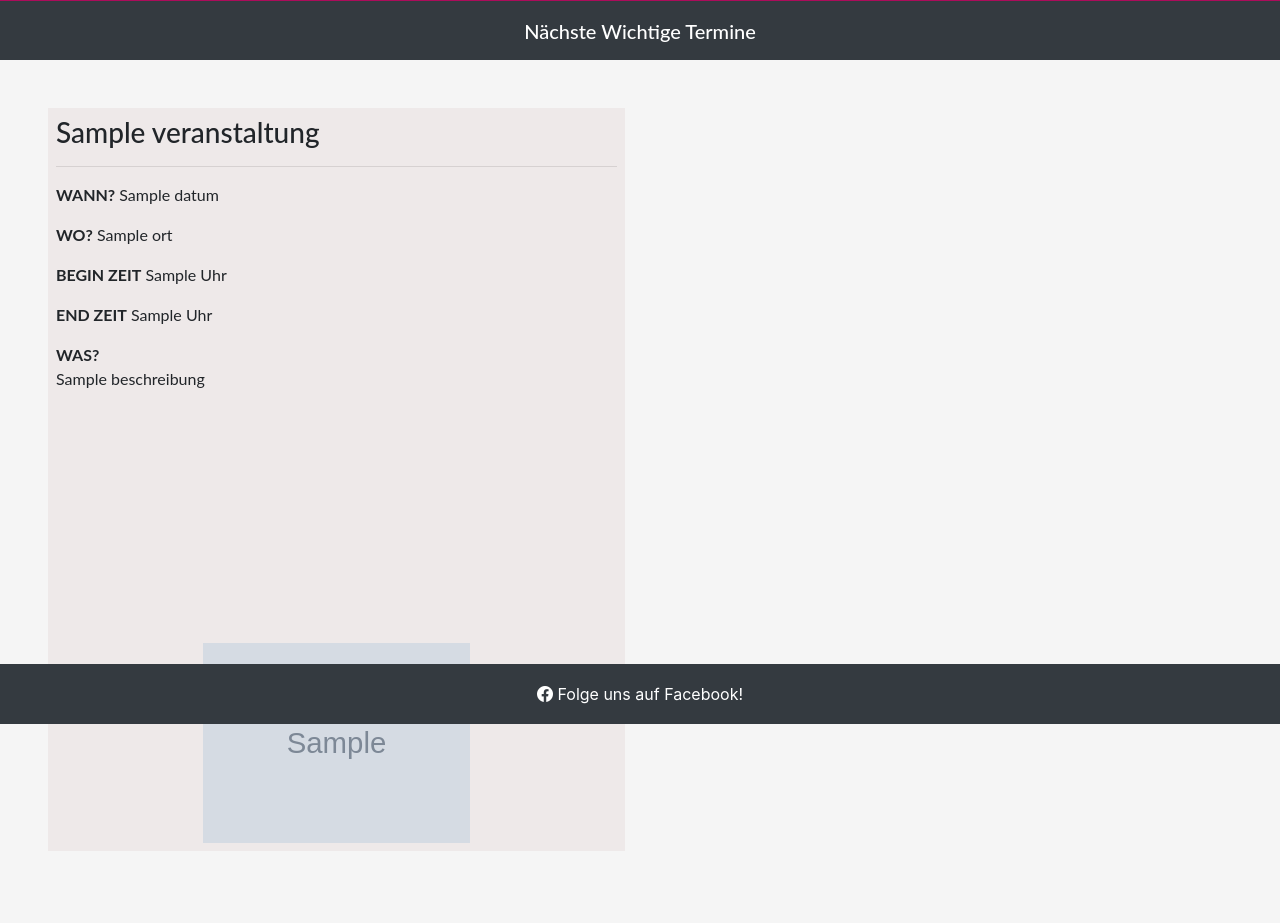
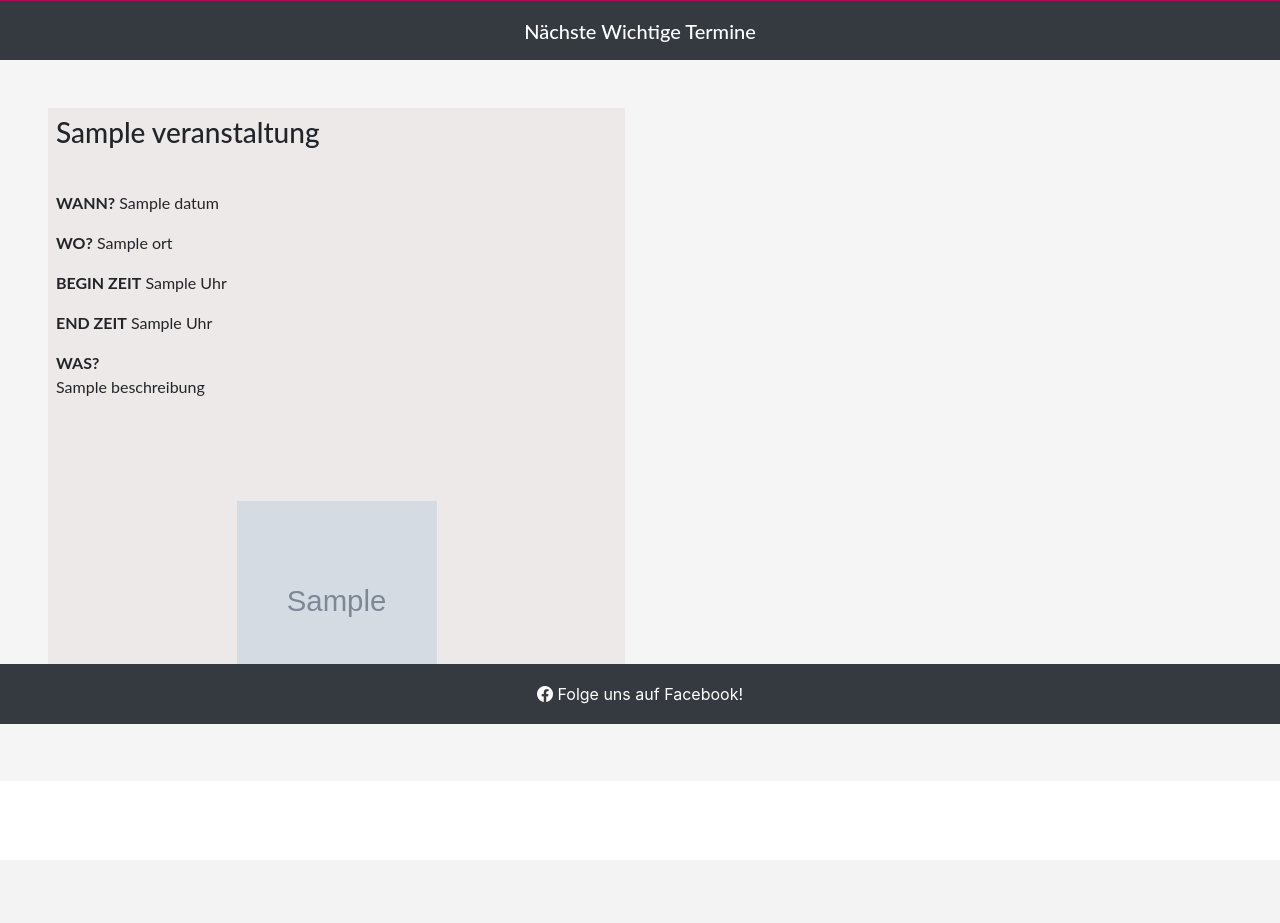
Before and after one commit to VladaAlek/schulverein_lankwitz, a Django app: template termine/templates/termine/termine.html in a window 1280 px wide. Shown: the part 76-999 px from the top of the page. After the commit the page ends 936 px from the top, so only its background shows below. Run offline with Django 5.2, Linux system fonts and the light colour scheme; the template is opened without the code that fills it: most values are stand-ins (such as "Sample title", 1, 10 or a date in 2020); grey boxes marked "Sample" are stand-in pictures; some libraries are stand-ins or nearby versions.

Commit message:
style: termine img size unified and centraly located

```diff
--- a/termine/static/css/termine_styles.css
+++ b/termine/static/css/termine_styles.css
@@ -18,22 +18,29 @@
 
 .event-card {
     background-color: rgb(238, 233, 233);
+    display: flex;
+    flex-direction: column;
+    justify-content: space-between;
+    height: 100%;
+    padding: 1rem;
 }
 
 .beschreibung-div {
-    height: 300px;
+    min-height: 150px;
 }
 
 .event-image-wrapper {
-  max-height: 200px;
+  margin-top: auto;
+  display: flex;
+  justify-content: center;
+  align-items: center;
+  height: 200px;
   overflow: hidden;
 }
 
 .event-image {
-  width: 100%;
-  height: auto;
-  object-fit: contain; /* ensures full image is shown */
-  max-height: 200px;
+  width: 200px;
+  height: 200px;
+  object-fit: cover; /* fills container, crops excess */
   display: block;
-  margin: 0 auto;
 }
--- a/termine/templates/termine/termine.html
+++ b/termine/templates/termine/termine.html
@@ -24,7 +24,7 @@
         <div class="row p-5 termine-row-style">
             {% for event in events %}
             <div class="col-sm-12 col-md-6 mb-4">
-                <div class="event-card p-2">
+                <div class="event-card p-2 h-100 w-100">
                     <h3>{{ event.veranstaltung }}</h3>
                     <hr>
                     <p><strong>WANN?</strong> {{ event.datum }}</p>
```
